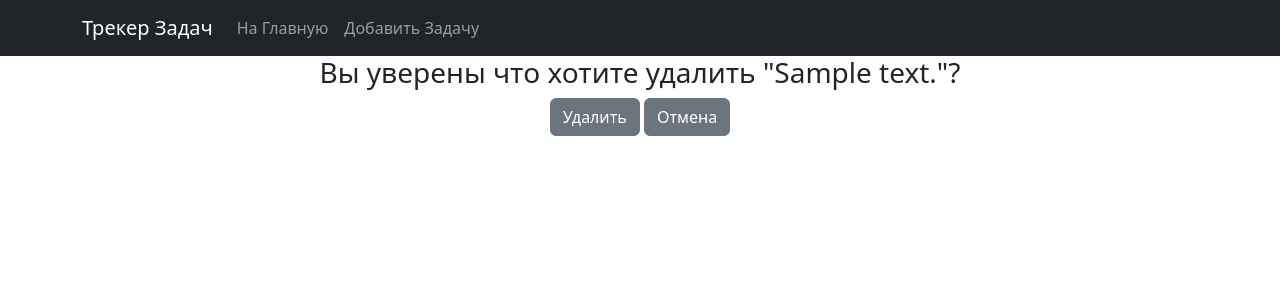
After one commit to Daniarbekov/homework_70_Didar_Daniyarbekov, a Django app: page /task/1/delete in a window 1280 px wide. The commit adds this page. Shown: the top 300 px of the page. Run offline with Django 4.2, Linux system fonts and the light colour scheme; tables that the repository leaves empty hold one stand-in row (values such as "Sample post"); some libraries are stand-ins or nearby versions.

Commit message:
Создано вью удаления задачи TaskDelete View
в модель Task добалены поля deleted_at, is_deleted
создан шаблон страницы подтверждения удлаения задачи
добавлены ссылки
IndexView изменен на вывод не удаленных задач

```diff
--- a/source/webapp/models/tasks.py
+++ b/source/webapp/models/tasks.py
@@ -1,5 +1,6 @@
 from django.db import models
 from django.urls import reverse
+from django.utils import timezone
 
 
 class Task(models.Model):
@@ -33,6 +34,20 @@ class Task(models.Model):
         related_name='tasks',
         blank=True
         )
+    is_deleted = models.BooleanField(
+        verbose_name='Удалено',
+        default=False, null=False
+        )
+    deleted_at = models.DateTimeField(
+        verbose_name='Дата удаления',
+        null=True,
+        default=None
+        )
 
     def get_absolute_url(self):
         return reverse('task_detail', kwargs={'pk': self.pk})
+
+    def delete(self, using=None, keep_parents=False):
+        self.deleted_at = timezone.now()
+        self.is_deleted = True
+        self.save()
--- a/source/webapp/templates/partial/task_card.html
+++ b/source/webapp/templates/partial/task_card.html
@@ -11,6 +11,6 @@
     </div>
     <div class='card-link'>
         <a href="{% url 'task_update' task.pk %}"  class='btn btn-secondary'>Редактировать</a>
-        <a href="#"  class='btn btn-secondary'>Удалить</a>
+        <a href="{% url 'task_delete' task.pk %}"  class='btn btn-secondary'>Удалить</a>
     </div>
   </div>
--- /dev/null
+++ b/source/webapp/templates/task_delete.html
@@ -0,0 +1,12 @@
+{% extends "base.html" %}
+{% block title %}Delete{% endblock %}
+{% block content %}
+<div class="delete-form">
+    <form method="POST" action="{% url 'task_delete' task.pk %}" class="text-center">
+        <h3>Вы уверены что хотите удалить "{{ task.summary }}"?</h3>
+        {% csrf_token %}
+        <input type="submit" value="Удалить" class="btn btn-secondary link">
+        <a href="{% url 'index' %} " class="btn btn-secondary link">Отмена</a>
+    </form>
+</div>
+{% endblock %}
--- a/source/webapp/templates/task_detail.html
+++ b/source/webapp/templates/task_detail.html
@@ -14,7 +14,7 @@
           <h5>Статус задачи: {{task.status}}</h5>
           <p class="card-text">{{task.description}}</p>
           <a href="{% url 'task_update' task.pk %}" class="btn btn-secondary">Редактировать</a>
-          <a href="#" class="btn btn-secondary">Удалить</a>
+          <a href="{% url 'task_delete' task.pk %}" class="btn btn-secondary">Удалить</a>
         </div>
       </div>
     </div>
--- a/source/webapp/urls.py
+++ b/source/webapp/urls.py
@@ -1,10 +1,11 @@
 from django.urls import path
 from webapp.views.index import IndexView
-from webapp.views.task import TaskCreateView, TaskDetailView, TaskUpdateView
+from webapp.views.task import TaskCreateView, TaskDetailView, TaskUpdateView, TaskDeleteView
 
 urlpatterns = [
     path("", IndexView.as_view(), name='index'),
     path('task/create', TaskCreateView.as_view(), name='task_create'),
     path('task/<int:pk>/detail', TaskDetailView.as_view(), name='task_detail'),
-    path('task/<int:pk>/update', TaskUpdateView.as_view(), name='task_update')
+    path('task/<int:pk>/update', TaskUpdateView.as_view(), name='task_update'),
+    path('task/<int:pk>/delete', TaskDeleteView.as_view(), name='task_delete'),
 ]
--- a/source/webapp/views/index.py
+++ b/source/webapp/views/index.py
@@ -7,5 +7,5 @@ class IndexView(TemplateView):
 
     def get_context_data(self, **kwargs):
         context = super().get_context_data(**kwargs)
-        context['tasks'] = Task.objects.all()
+        context['tasks'] = Task.objects.all().filter(is_deleted=False)
         return context
--- a/source/webapp/views/task.py
+++ b/source/webapp/views/task.py
@@ -1,7 +1,8 @@
-from django.views.generic.edit import CreateView, UpdateView
+from django.views.generic.edit import CreateView, UpdateView, DeleteView
 from django.views.generic import DetailView
 from webapp.forms import TaskForm
 from webapp.models import Task
+from django.urls import reverse_lazy
 
 
 class TaskCreateView(CreateView):
@@ -18,3 +19,9 @@ class TaskUpdateView(UpdateView):
     model = Task
     template_name = 'task_update.html'
     form_class = TaskForm
+
+
+class TaskDeleteView(DeleteView):
+    model = Task
+    template_name = 'task_delete.html'
+    success_url = reverse_lazy('index')
```
Also changed, not shown: source/webapp/migrations/0002_task_deleted_at_task_is_deleted.py (added).
